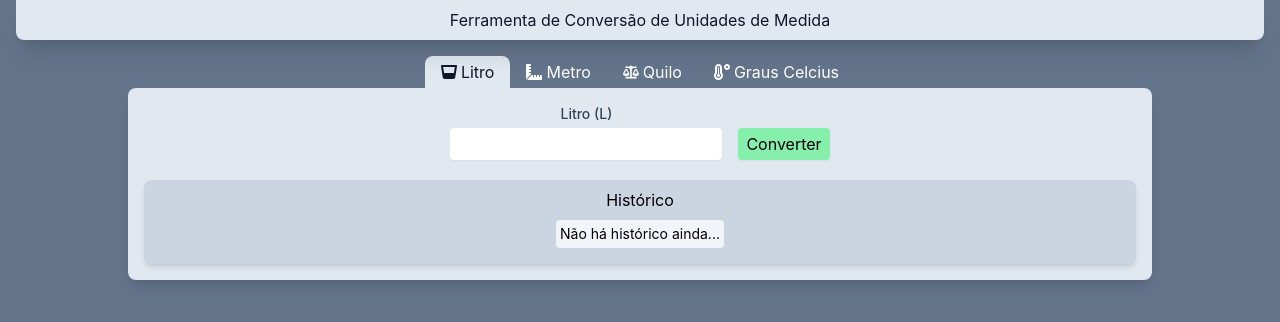
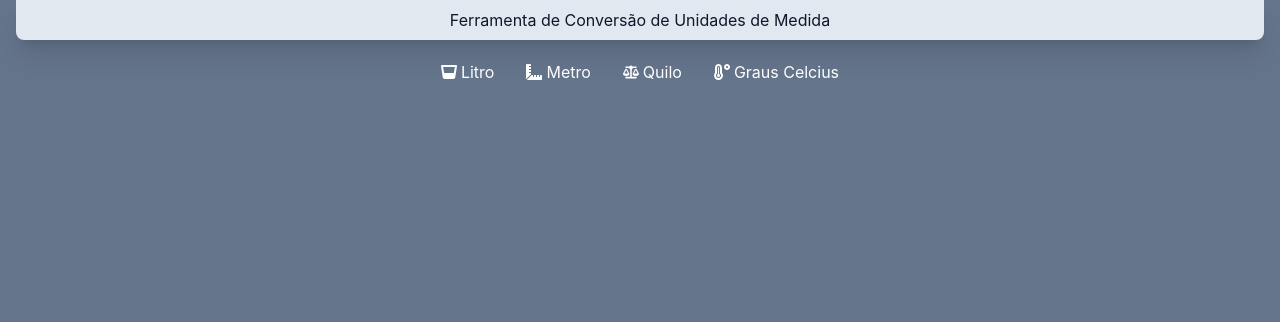
Before and after one commit to andrevtlopes/desafio-react-n2, a React (Create React App) app: page / in a window 1280 px wide. Shown: the top 322 px of the page. Built offline with nearby package versions, Linux system fonts and the light colour scheme.

Commit message:
feat: add react-router instead of react-tabs

```diff
--- a/package.json
+++ b/package.json
@@ -15,8 +15,8 @@
     "react": "^18.1.0",
     "react-dom": "^18.1.0",
     "react-icons": "^4.3.1",
+    "react-router-dom": "6",
     "react-scripts": "5.0.1",
-    "react-tabs": "^5.1.0",
     "tailwindcss": "^3.0.24",
     "typescript": "^4.4.2",
     "web-vitals": "^2.1.0"
--- a/src/App.tsx
+++ b/src/App.tsx
@@ -1,46 +1,23 @@
 import Container from './components/Container';
-import Convert from './components/Convert';
 import Header from './components/Header';
-import History from './components/History';
-import useLocalStorage, { StorageContext } from './hooks/useLocalStorage';
-import { Tab, Tabs, TabList, TabPanel } from 'react-tabs';
+import { Outlet } from 'react-router-dom';
 import tabs from './types/tabs';
+import Tab from './components/Tab';
 
 function App() {
-    const storage = useLocalStorage('local');
-
     return (
         <div className='h-full min-h-screen bg-slate-500 align-center'>
             <Header title='Ferramenta de Conversão de Unidades de Medida' />
             <Container>
-                <Tabs>
-                    <TabList className='flex justify-center'>
-                        {Object.values(tabs).map((tab, idx) => (
-                            <Tab
-                                key={idx}
-                                className='tab'
-                                selectedClassName='tab-active'
-                            >
-                                <tab.icon></tab.icon>
-                                {tab.unit.name}
-                            </Tab>
-                        ))}
-                    </TabList>
-                    {Object.values(tabs).map((tab, idx) => (
-                        <TabPanel key={idx}>
-                            <StorageContext.Provider value={storage}>
-                                <Convert
-                                    unit={tab.unit}
-                                    measures={tab.measures}
-                                />
-                                <History
-                                    unit={tab.unit}
-                                    measures={tab.measures}
-                                />
-                            </StorageContext.Provider>
-                        </TabPanel>
+                <div className='flex justify-center'>
+                    {Object.entries(tabs).map(([key, value], idx) => (
+                        <Tab to={key} key={idx}>
+                            <value.icon />
+                            {value.unit.name}
+                        </Tab>
                     ))}
-                </Tabs>
+                </div>
+                <Outlet />
             </Container>
         </div>
     );
--- a/src/components/Convert.tsx
+++ b/src/components/Convert.tsx
@@ -3,7 +3,7 @@ import { StorageContext } from '../hooks/useLocalStorage';
 import Measure from '../types/Measure';
 import { Unit } from '../types/tabs';
 import convert from '../utils/convert';
-import plural from '../utils/plural';
+import Converted from './Converted';
 
 type Props = {
     unit: Unit;
@@ -48,38 +48,25 @@ function Convert({ unit, measures }: Props) {
 
     return (
         <div className='flex flex-col items-end gap-3'>
-            <form className='flex items-end justify-center w-full gap-4'>
-                <label className='form'>
-                    <span>{unit.name} ({unit.symbol})</span>
+            <form className='form'>
+                <label className='form-input'>
+                    <span>
+                        {unit.name} ({unit.symbol})
+                    </span>
                     <input type='number' ref={input} />
                 </label>
                 <button type='submit' onClick={calculate} className='btn'>
                     Converter
                 </button>
             </form>
-            <div className='flex justify-around w-full'>
-                {input.current?.value && (
-                    <>
-                        <span className='w-full py-1 rounded-lg shadow-sm bg-slate-100'>
-                            {plural(
-                                parseFloat(input.current?.value || '0'),
-                                unit.name,
-                                true
-                            )} {' '}
-                            ({unit.symbol})
-                        </span>
-                        <span className='px-4 py-1'>≈</span>
-                        {converted
-                            .map<React.ReactNode>((c, idx) => (
-                                <span key={idx} className='w-full py-1 rounded-lg shadow-sm bg-slate-100'>
-                                    {c ?? 0} {measures?.[idx]?.name} {' '}
-                                    ({measures?.[idx]?.symbol})
-                                </span>
-                            ))
-                            .reduce((prev, curr) => [prev, <span className='px-4 py-1'>≈</span>, curr])}
-                    </>
-                )}
-            </div>
+            {input.current?.value && (
+                <Converted
+                    unit={unit}
+                    measures={measures}
+                    value={parseFloat(input.current?.value || '') || 0}
+                    converted={converted}
+                />
+            )}
         </div>
     );
 }
--- /dev/null
+++ b/src/components/Converted.tsx
@@ -0,0 +1,35 @@
+import React from 'react';
+import plural from '../utils/plural';
+import { Unit } from '../types/tabs';
+import Measure from '../types/Measure';
+
+type Props = {
+    unit: Unit;
+    measures: Measure[];
+    value: number;
+    converted: string[];
+};
+
+export default function Converted({ unit, measures, value, converted }: Props) {
+  return (
+    <div className='flex items-center justify-around w-full gap-6'>
+                <span className='tag'>
+                    {plural(
+                        value,
+                        unit.name,
+                        true
+                    )} {' '}
+                    ({unit.symbol})
+                </span>
+                <span>≈</span>
+                {converted
+                    .map<React.ReactNode>((c, idx) => (
+                        <span key={idx} className='tag'>
+                            {c ?? 0} {measures?.[idx]?.name} {' '}
+                            ({measures?.[idx]?.symbol})
+                        </span>
+                    ))
+                    .reduce((prev, curr) => [prev, <span>≈</span>, curr])}
+    </div>
+  )
+}
--- /dev/null
+++ b/src/components/Tab.tsx
@@ -0,0 +1,16 @@
+import { Link, LinkProps, useMatch, useResolvedPath } from 'react-router-dom';
+
+export default function Tab({ children, to, ...props }: LinkProps) {
+    let resolved = useResolvedPath(to);
+    let match = useMatch({ path: resolved.pathname, end: true });
+
+    return (
+        <Link
+            className={`tab  ${match ? 'tab-active' : ''}`}
+            to={to}
+            {...props}
+        >
+            {children}
+        </Link>
+    );
+}
--- /dev/null
+++ b/src/components/TabPanel.tsx
@@ -0,0 +1,21 @@
+import useLocalStorage, { StorageContext } from '../hooks/useLocalStorage';
+import { MeasureTab } from '../types/tabs';
+import Convert from './Convert';
+import History from './History';
+
+type Props = {
+    value: MeasureTab;
+};
+
+export default function TabPanel({ value }: Props) {
+    const storage = useLocalStorage('local');
+
+    return (
+        <StorageContext.Provider value={storage}>
+            <div className='tab-panel'>
+                <Convert unit={value.unit} measures={value.measures} />
+                <History unit={value.unit} measures={value.measures} />
+            </div>
+        </StorageContext.Provider>
+    );
+}
--- a/src/index.css
+++ b/src/index.css
@@ -14,7 +14,7 @@
     @apply sticky top-0 z-50 flex items-center justify-center gap-2 py-2 rounded-b-lg shadow-xl lg:mx-4 bg-slate-200 text-slate-900;
 }
 
-.react-tabs__tab-panel--selected {
+.tab-panel {
     @apply flex flex-col justify-between w-full gap-2 p-4 text-center rounded-lg shadow-lg bg-slate-200;
 }
 
@@ -23,14 +23,18 @@
 }
 
 .form {
+    @apply flex items-end justify-center w-full gap-4;
+}
+
+.form-input {
     @apply flex flex-col gap-1;
 }
 
-.form > span {
+.form-input > span {
     @apply block text-sm font-medium text-slate-700;
 }
 
-.form > input {
+.form-input > input {
     @apply px-3 py-1 rounded shadow-sm outline-none focus:ring focus:ring-slate-300;
 }
 
@@ -46,6 +50,10 @@
     @apply odd:bg-white even:bg-slate-100;
 }
 
+.tag {
+    @apply w-full py-1 rounded-lg shadow-sm bg-slate-100;
+}
+
 body {
     margin: 0;
     font-family: -apple-system, BlinkMacSystemFont, 'Segoe UI', 'Roboto',
--- a/src/index.tsx
+++ b/src/index.tsx
@@ -3,14 +3,29 @@ import ReactDOM from 'react-dom/client';
 import './index.css';
 import App from './App';
 import reportWebVitals from './reportWebVitals';
+import { BrowserRouter, Route, Routes } from 'react-router-dom';
+import tabs, { MeasureTab } from './types/tabs';
+import TabPanel from './components/TabPanel';
 
 const root = ReactDOM.createRoot(
-  document.getElementById('root') as HTMLElement
+    document.getElementById('root') as HTMLElement
 );
 root.render(
-  <React.StrictMode>
-    <App />
-  </React.StrictMode>
+    <React.StrictMode>
+        <BrowserRouter>
+            <Routes>
+                <Route path='/' element={<App />}>
+                    {Object.entries(tabs).map(([key, value], idx) => (
+                        <Route
+                            key={idx}
+                            path={key}
+                            element={<TabPanel value={value as MeasureTab} />}
+                        />
+                    ))}
+                </Route>
+            </Routes>
+        </BrowserRouter>
+    </React.StrictMode>
 );
 
 // If you want to start measuring performance in your app, pass a function
```
Also changed, not shown: 1 other file (tests, documents, lock files or other folders).
